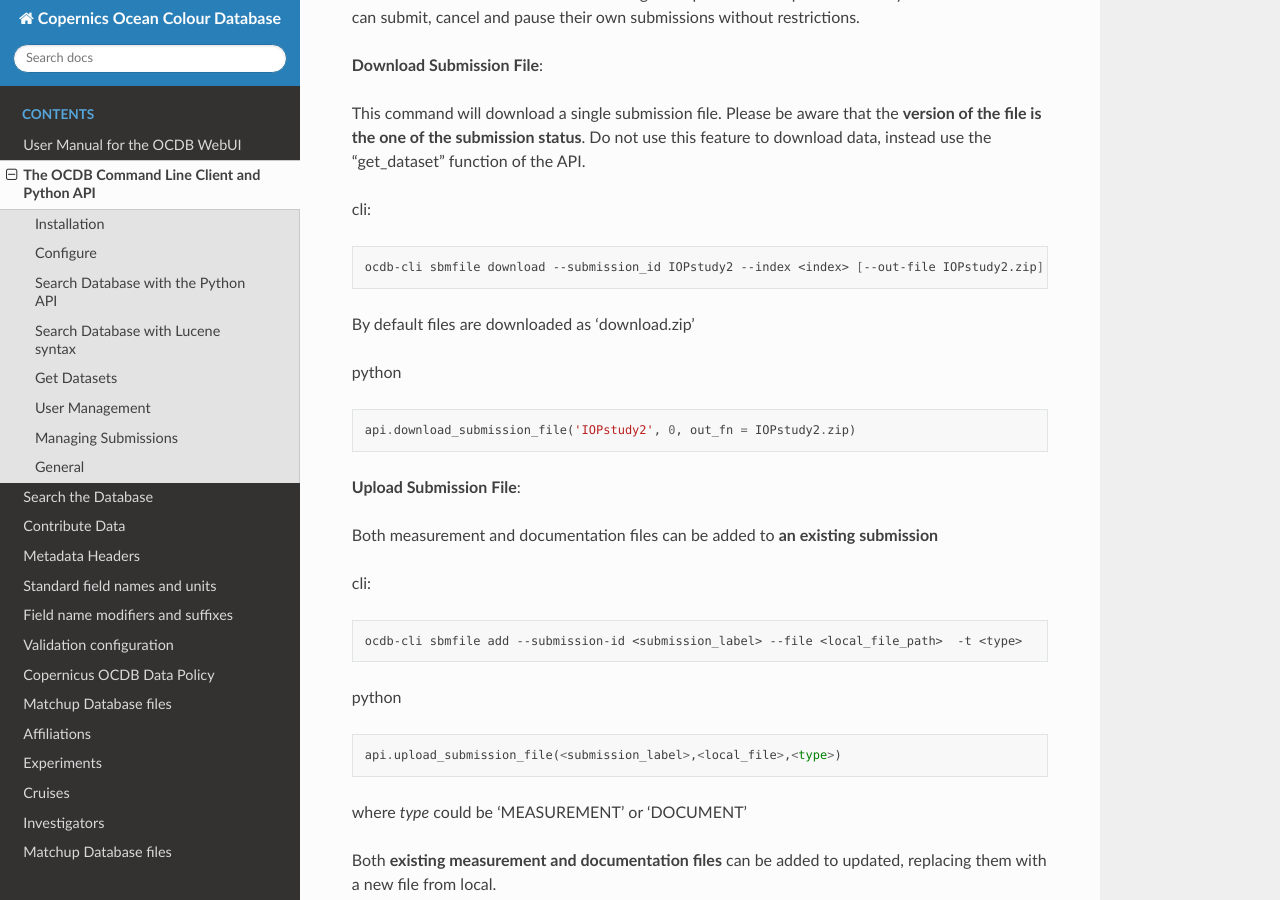
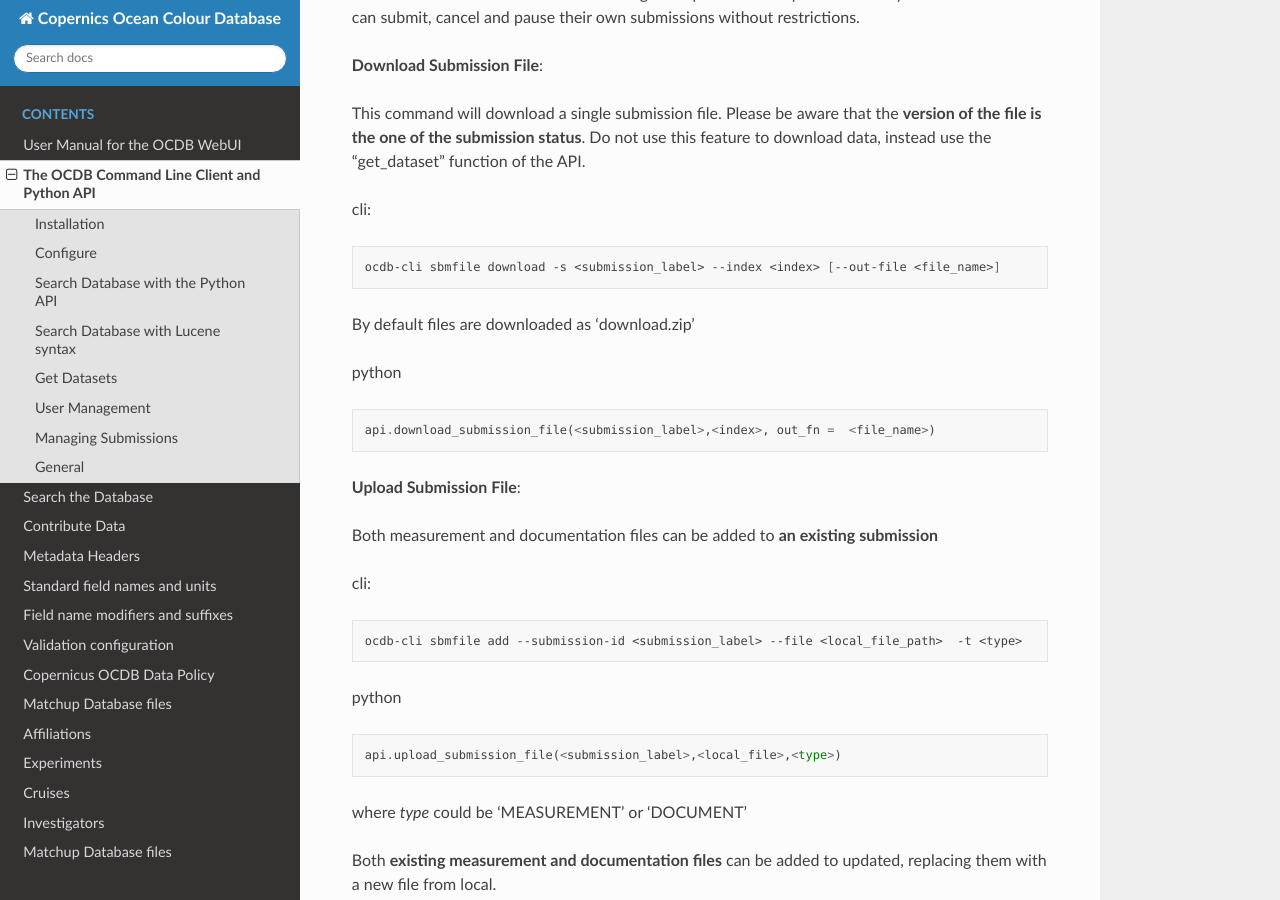
Before and after one commit to javierconcha/ocdb-docs, a Sphinx documentation site: the page built from docs/source/ocdb-api-cli.md, in a window 1280 px wide and 900 px high, scrolled down 8267 px. Built offline with Sphinx 7.4.7 and the Read the Docs theme 2.0.0, drawn with Linux system fonts in a browser that asks for light colours.

Commit message:
Update ocdb-api-cli.md

````diff
--- a/docs/source/ocdb-api-cli.md
+++ b/docs/source/ocdb-api-cli.md
@@ -368,14 +368,14 @@
 
 cli:
 ```bash
-ocdb-cli sbmfile download --submission_id IOPstudy2 --index <index> [--out-file IOPstudy2.zip]
+ocdb-cli sbmfile download -s <submission_label> --index <index> [--out-file <file_name>]
 ```
 
 By default files are downloaded as 'download.zip'
 
 python
 ```python
-api.download_submission_file('IOPstudy2', 0, out_fn = IOPstudy2.zip)
+api.download_submission_file(<submission_label>,<index>, out_fn =  <file_name>)
 ```
 
 
````
